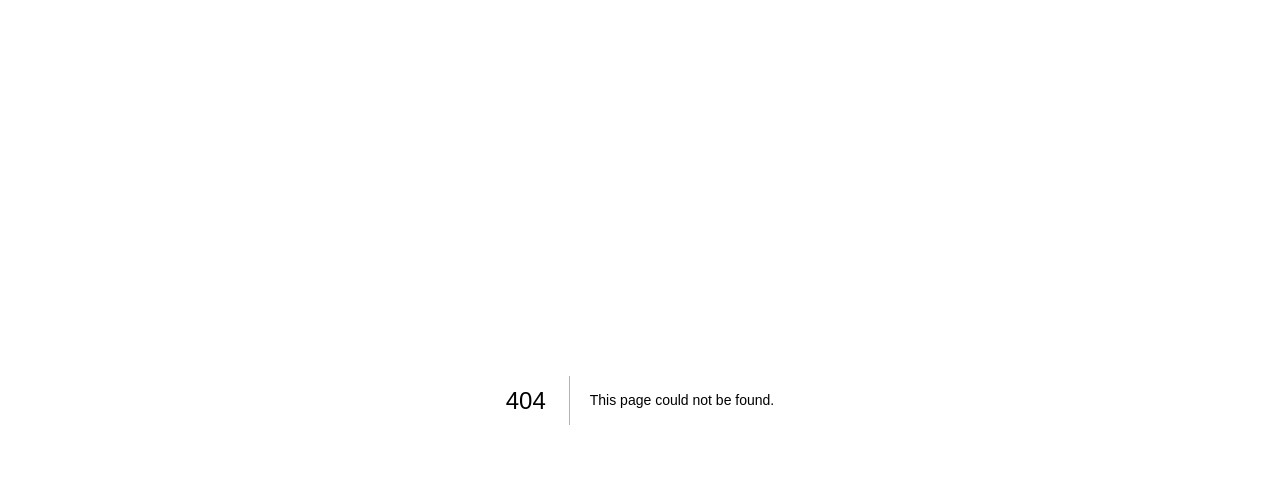
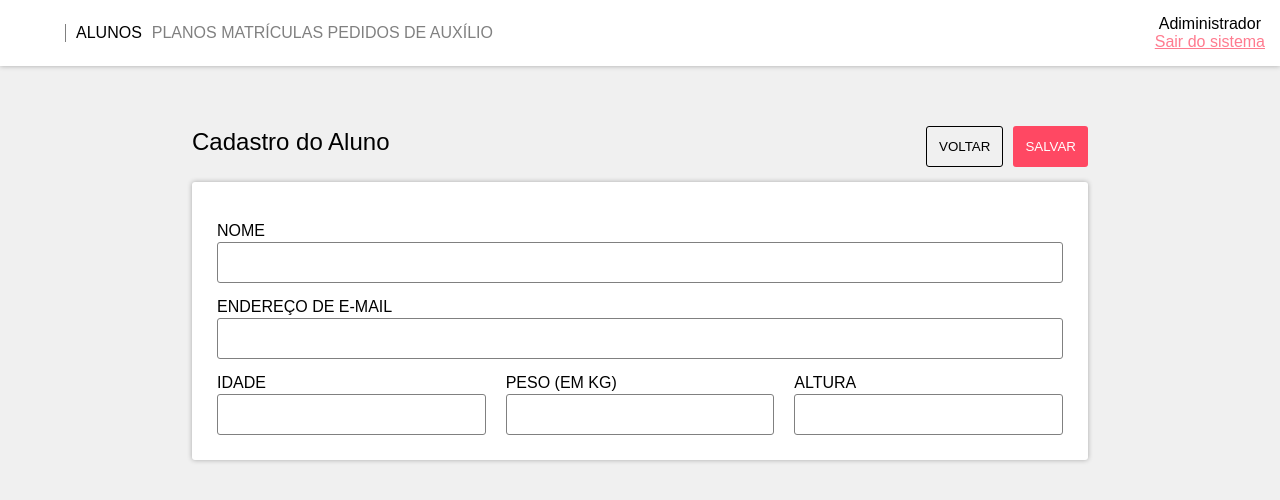
Before and after one commit to nandesfsousa/angel-fitness, a Next.js app in the folder frontend/: page /cadastrar in a window 1280 px wide. Before the commit this address had no page. Shown: the top 500 px of the page. Built offline with nearby package versions, Linux system fonts and the light colour scheme.

Commit message:
(add): 'cadastro' screen has be added

```diff
--- /dev/null
+++ b/frontend/pages/cadastrar.tsx
@@ -0,0 +1,49 @@
+import Head from 'next/head'
+import Image from 'next/image'
+import { Inter } from 'next/font/google'
+import { Layout } from '@/components/Layout'
+import { ActionBar } from '@/components/ActionBar'
+import styles from '@/styles/Home.module.css'
+import stylesr from '@/styles/Register.module.css'
+import { useEffect, useState } from 'react'
+
+const inter = Inter({ subsets: ['latin'] })
+
+export default function Register() {
+  return <Layout style={{backgroundColor: 'rgb(240, 240, 240)', height: '100vh'}}>
+    <ActionBar/>
+    <div className={styles.manageStudentContainer}>
+        <nav>
+            <h1>Cadastro do Aluno</h1>
+            <div>
+            <button className={styles.backButton} style={{background: 'none', color: 'black', borderWidth: 1}}>
+                VOLTAR
+            </button>
+            <button>
+                SALVAR
+            </button>
+            </div>
+        </nav>
+        <div className={stylesr.registerContainer}>
+            <label>NOME</label>
+            <input type='text'/>
+            <label>ENDEREÇO DE E-MAIL</label>
+            <input type='text'/>
+            <div className={stylesr.moreInfoFromStudent}>
+                <div>
+                    <label>IDADE</label>
+                    <input type='text'/>
+                </div>
+                <div>
+                    <label>PESO (EM KG)</label>
+                    <input type='text'/>
+                </div>
+                <div>
+                    <label>ALTURA</label>
+                    <input type='text'/>
+                </div>
+            </div>
+        </div>
+    </div>
+  </Layout>
+}
--- a/frontend/pages/index.tsx
+++ b/frontend/pages/index.tsx
@@ -77,7 +77,6 @@ export default function Home() {
         <button>ANTERIOR</button>
         <button>PRÓXIMO</button>
       </footer>
-
     </div>
   </Layout>
 }
--- a/frontend/styles/Home.module.css
+++ b/frontend/styles/Home.module.css
@@ -59,7 +59,7 @@
     display: flex;
     justify-content: space-between;
     align-items: center;
-    max-width: 95%;
+    max-width: 70%;
     margin: auto;
 }
 .manageStudentContainer table tr td button:nth-child(2) {
@@ -99,13 +99,20 @@
     padding-bottom: 25px;
 }
 .manageStudentContainer table {
-    min-width: 95%;
+    min-width: 70%;
     background-color: white;
     box-shadow: 0 0 5px rgba(0, 0, 0, 0.3);
     margin: auto;
     margin-top: 15px;
     padding: 25px;
     border-radius: 3px;
+}
+.manageStudentContainer nav div {
+    display: flex;
+    gap: 10px;
+}
+.manageStudentContainer nav div .backButton {
+    border: 1px solid black;
 }
 .manageStudentContainer {
     margin-top: 50px;
@@ -118,7 +125,9 @@
 }
 .naviagtionStudent {
     display: flex;
-    padding: 10px 35px;
+    padding: 10px 0;
     justify-content: end;
+    margin: auto;
+    width: 70%;
     gap: 10px;
 }
--- /dev/null
+++ b/frontend/styles/Register.module.css
@@ -0,0 +1,27 @@
+
+.registerContainer input {
+    border: 1px solid grey;
+    padding: 12px;
+    margin-top: 2px;
+    border-radius: 3px;
+    display: block;
+    width: 100%;
+}
+.registerContainer .moreInfoFromStudent {
+    display: grid;
+    grid-template-columns: 1fr 1fr 1fr;
+    gap: 20px;
+}
+.registerContainer label {
+    margin-top: 15px;
+    display: block;
+}
+.registerContainer {
+    width: 70%;
+    background-color: white;
+    box-shadow: 0 0 5px rgba(0, 0, 0, 0.3);
+    margin: auto;
+    margin-top: 15px;
+    padding: 25px;
+    border-radius: 3px;
+}
```
Also changed, not shown: frontend/styles/Login.module.css (line endings or trailing spaces).
